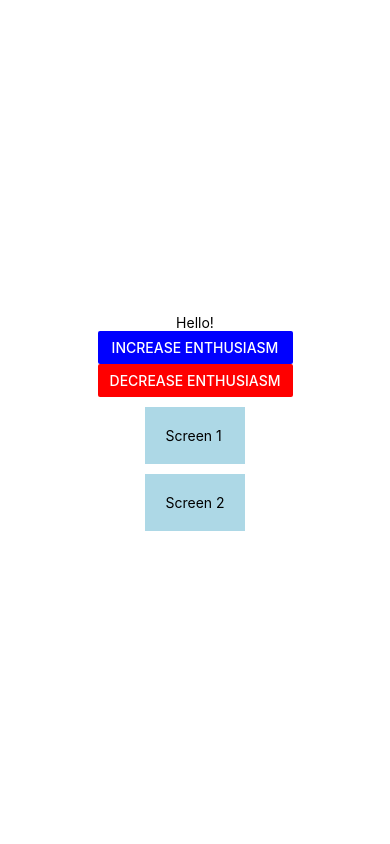
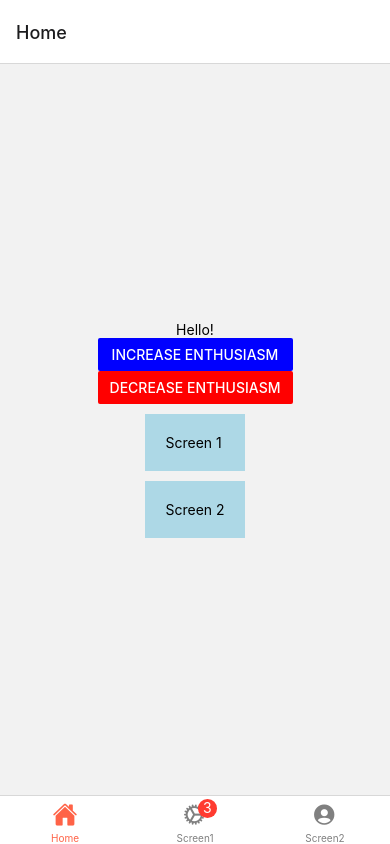
Before and after one commit to abhidatta0/react-nativation-v6-template, a React Native app: screen / in a window 390 px wide. Built offline with nearby package versions, Linux system fonts and the light colour scheme.

Commit message:
💄 added BottomNavigation

```diff
--- a/App.tsx
+++ b/App.tsx
@@ -1,10 +1,51 @@
 import React from 'react';
+import {NavigationContainer} from '@react-navigation/native';
+import {createBottomTabNavigator} from '@react-navigation/bottom-tabs';
+import Ionicons from 'react-native-vector-icons/Ionicons';
 import HomeScreen from './src/screens/HomeScreen';
+import Screen1 from './src/screens/Screen1';
+import Screen2 from './src/screens/Screen2';
+
+export type RootStackParamList = {
+  Home: undefined;
+  Screen1: undefined;
+  Screen2: undefined;
+}
+
+const Tab  = createBottomTabNavigator<RootStackParamList>();
 
 const App = () => {
   return (
-    <HomeScreen />
+    <NavigationContainer>
+      <Tab.Navigator screenOptions={({route})=>({
+        //in order to centralize the icon configuration for convenience
+        tabBarIcon:({focused, color})=>{
+          let iconName;
+          if(route.name === 'Home'){
+            iconName = "home";
+          }
+          else if(route.name === 'Screen1'){
+            iconName = "cog-sharp";
+          }
+          else{
+            iconName = "person-circle-sharp";
+          }
+          return <BottomIcon name={iconName} color={color}/>
+        },
+        tabBarActiveTintColor: 'tomato',
+        tabBarInactiveTintColor:'gray'})}>
+        <Tab.Screen name="Home" component={HomeScreen}/>
+        <Tab.Screen name="Screen1" component={Screen1} options={{ tabBarBadge: 3 }}/>
+        <Tab.Screen name="Screen2" component={Screen2} />
+      </Tab.Navigator>
+    </NavigationContainer>
   );
 };
 
 export default App;
+
+type BottomIconType = {
+  name: string;
+  color: string;
+}
+const BottomIcon = ({name, color}:BottomIconType)=> <Ionicons name={name} color={color} size={25}/>;
--- a/package.json
+++ b/package.json
@@ -10,12 +10,14 @@
     "lint": "eslint ."
   },
   "dependencies": {
+    "@react-navigation/bottom-tabs": "^6.2.0",
     "@react-navigation/native": "^6.0.8",
     "@react-navigation/native-stack": "^6.5.0",
     "react": "17.0.2",
     "react-native": "0.67.2",
     "react-native-safe-area-context": "^4.2.1",
-    "react-native-screens": "^3.13.1"
+    "react-native-screens": "^3.13.1",
+    "react-native-vector-icons": "^9.1.0"
   },
   "devDependencies": {
     "@babel/core": "^7.12.9",
```
Also changed, not shown: 2 other files (tests, documents, lock files or other folders).
